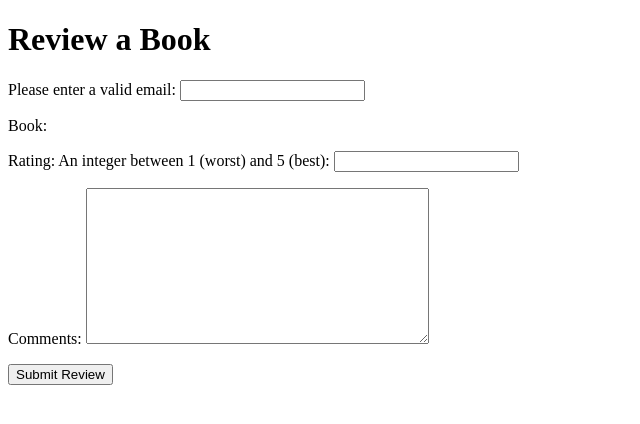
After one commit to JivinVarghese/mysiteS24, a Django app: page /myapp/review/ in a window 1280 px wide. The commit adds this page. Shown: the top 424 px of the page, without its empty margins (0-640 px from the left). Run offline with Django 4.2, Linux system fonts and the light colour scheme; data that the repository does not hold is empty.

Commit message:
Lab 8 completed

```diff
--- a/myapp/admin.py
+++ b/myapp/admin.py
@@ -1,9 +1,10 @@
 
 from django.contrib import admin
 from .models import Publisher, Book
-from  .models import Publisher, Book, Member, Order
+from  .models import Publisher, Book, Member, Order, Review
 # Register your models here.
 admin.site.register(Publisher)
 admin.site.register(Book)
 admin.site.register(Member)
 admin.site.register(Order)
+admin.site.register(Review)
--- a/myapp/forms.py
+++ b/myapp/forms.py
@@ -1,15 +1,15 @@
 from django import forms
-from .models import Book
+from .models import Book, Order, Review
 class FeedbackForm(forms.Form):
     FEEDBACK_CHOICES = [
         ('B', 'Borrow'),
         ('P', 'Purchase'),
     ]
-    feedback =   forms.ChoiceField(choices = FEEDBACK_CHOICES)
+    feedback =   forms.MultipleChoiceField(choices = FEEDBACK_CHOICES, widget=forms.CheckboxSelectMultiple)
 
 
 class SearchForm(forms.Form):
-    name = forms.CharField(label='Your Name', required=False)
+    name = forms.CharField(label='Enter name', required=False)
     category = forms.ChoiceField(
         choices=[('', 'Select a category:')] + Book.CATEGORY_CHOICES,
         required=False,
@@ -20,3 +20,18 @@ class SearchForm(forms.Form):
         min_value=0,
         required=True
     )
+#lab 8
+class OrderForm(forms.ModelForm):
+    class Meta:
+        model = Order
+        fields = ['books', 'member', 'order_type']
+        widgets = {'books': forms.CheckboxSelectMultiple(), 'order_type':forms.RadioSelect()}
+        labels = {'member': u'Member name', }
+
+class ReviewForm(forms.ModelForm):
+    class Meta:
+        model = Review
+        fields = ['reviewer','book','rating','comments']
+        widgets = {'book':forms.RadioSelect()}
+        labels = {'reviewer': 'Please enter a valid email',
+                  'rating': 'Rating: An integer between 1 (worst) and 5 (best)',}
--- a/myapp/models.py
+++ b/myapp/models.py
@@ -27,6 +27,8 @@ class Book(models.Model):
     price = models.DecimalField(max_digits=10, decimal_places=2)
     publisher = models.ForeignKey(Publisher, related_name='books', on_delete=models.CASCADE)
     description = models.TextField(blank=True, null=True)  # New field
+    num_reviews = models.PositiveIntegerField(default=0)  # review field
+
     def __str__(self):
         return self.title
 class Member(User):
@@ -62,3 +64,13 @@ class Order(models.Model):
         return f"{self.get_order_type_display()} by {self.member.username} on {self.order_date}"
     def total_items(self,):
         return self.books.count()
+
+class Review(models.Model):
+    reviewer = models.EmailField()
+    book = models.ForeignKey(Book, on_delete=models.CASCADE)
+    rating = models.PositiveIntegerField()
+    comments = models.TextField(blank=True, null=True)  # Make comments optional
+    date = models.DateField(default=timezone.now)
+
+    def __str__(self):
+        return f'Review by {self.reviewer} for {self.book.title}'
--- a/myapp/templates/myapp/index0.html
+++ b/myapp/templates/myapp/index0.html
@@ -1,7 +1,7 @@
 <!DOCTYPE html>
 <html lang="en">
   <head>
-    <meta charset="UTF-8">
+    <meta charset="UTF-8" />
     <title>eBook App</title>
   </head>
   <body>
@@ -16,5 +16,7 @@
     <strong>There are no available books!</strong>
     {% endif %}
     <p><a href="{% url 'myapp:about' %}">About page</a></p>
+    <!--    lab8-->
+    <p><a href="{% url 'myapp:place_order' %}">Place a New Order</a></p>
   </body>
 </html>
--- /dev/null
+++ b/myapp/templates/myapp/review.html
@@ -0,0 +1,13 @@
+<!DOCTYPE html>
+<html>
+  <head>
+    <title>Book Review</title>
+  </head>
+  <body>
+    <h1>Review a Book</h1>
+    <form method="post">
+      {% csrf_token %} {{ form.as_p }}
+      <button type="submit">Submit Review</button>
+    </form>
+  </body>
+</html>
--- a/myapp/urls.py
+++ b/myapp/urls.py
@@ -8,4 +8,7 @@ urlpatterns = [
     path('<int:book_id>/', views.detail, name='detail'),
     path('feedback/', views.getFeedback, name='feedback'),
     path('findbooks/', views.findbooks, name='findbooks'),
+    path('place_order/', views.place_order, name='place_order'),#lab 8
+    path('review/',views.review, name='review')
+
 ]
--- a/myapp/views.py
+++ b/myapp/views.py
@@ -1,8 +1,8 @@
-from django.shortcuts import render
+from django.shortcuts import render, redirect
 from django.http import HttpResponse
-from .models import Book
+from .models import Book, Review
 from .forms import FeedbackForm
-from .forms import SearchForm
+from .forms import SearchForm, OrderForm, ReviewForm
 
 def home(request):
     return render(request, 'home.html')
@@ -21,12 +21,16 @@ def getFeedback(request):
     if request.method == 'POST':
         form = FeedbackForm(request.POST)
         if form.is_valid():
-            feedback = form.cleaned_data['feedback']
-            if feedback == 'B':
-                choice = ' to borrow books.'
-            elif feedback == 'P':
-                choice = ' to purchase books.'
-            else: choice = ' None.'
+            feedback = form.cleaned_data.get('feedback', [])
+            choices = []
+            if 'B' in feedback:
+                choices.append(' to borrow books')
+            if 'P' in feedback:
+                choices.append(' to purchase books')
+            if not feedback:
+                choices.append(' None.')
+
+            choice = ' &'.join(choices)
             return render(request, 'myapp/fb_results.html', {'choice':choice})
         else:
             return HttpResponse('Invalid data')
@@ -57,3 +61,52 @@ def findbooks(request):
     else:
         form = SearchForm()
         return render(request, 'myapp/findbooks.html', {'form': form})
+
+#lab8
+def place_order(request):
+    if request.method == 'POST':
+        form = OrderForm(request.POST)
+        if form.is_valid():
+            books = form.cleaned_data['books']
+            order = form.save(commit=False)
+            member = order.member
+            type = order.order_type
+            order.save()
+            order.books.set(books)  # Associate the selected books with the order
+            order.save()  # Save again to persist the relationship
+
+            if type == 1:
+                for b in order.books.all():
+                    member.borrowed_books.add(b)
+            return render(request, 'myapp/order_response.html', {'books': books, 'order':order})
+        else:
+            return render(request, 'myapp/placeorder.html', {'form':form})
+
+    else:
+        form = OrderForm()
+        return render(request, 'myapp/placeorder.html', {'form':form})
+
+
+def review(request):
+    if request.method == 'POST':
+        form = ReviewForm(request.POST)
+        if form.is_valid():
+            rating = form.cleaned_data['rating']
+            if 1 <= rating <= 5:
+                review = form.save(commit=False)
+                review.save()
+
+                # Increment num_reviews for the specified book
+                book = review.book
+                book.num_reviews += 1
+                book.save()
+
+                return redirect('/myapp/')  # Redirect to the main page after successful submission
+            else:
+                return HttpResponse('You must enter a rating between 1 and 5!')
+        else:
+            return HttpResponse('Form submission error. Please check your input.')
+    else:
+        form = ReviewForm()
+
+    return render(request, 'myapp/review.html', {'form': form})
```
Also changed, not shown: myapp/templates/myapp/base.html (+16 -3 lines), myapp/templates/myapp/findbooks.html (+5 -8 lines), myapp/templates/myapp/order_response.html (added, +16 -0 lines), myapp/templates/myapp/placeorder.html (added, +14 -0 lines). Lines whose indentation alone changed are shown as unchanged.
